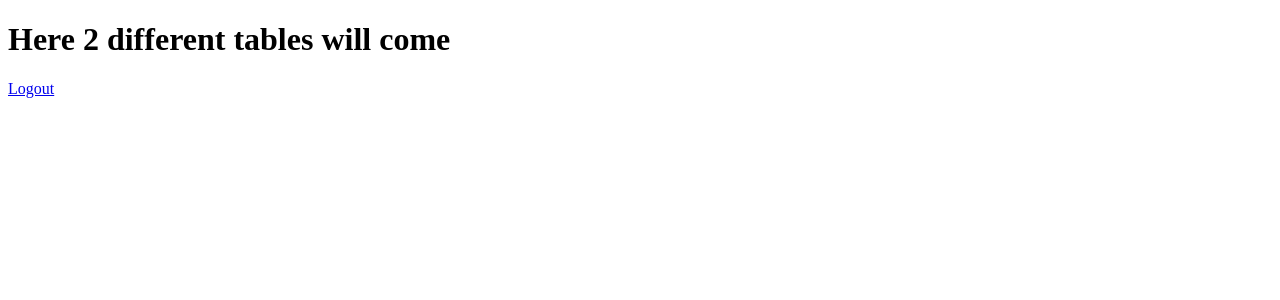
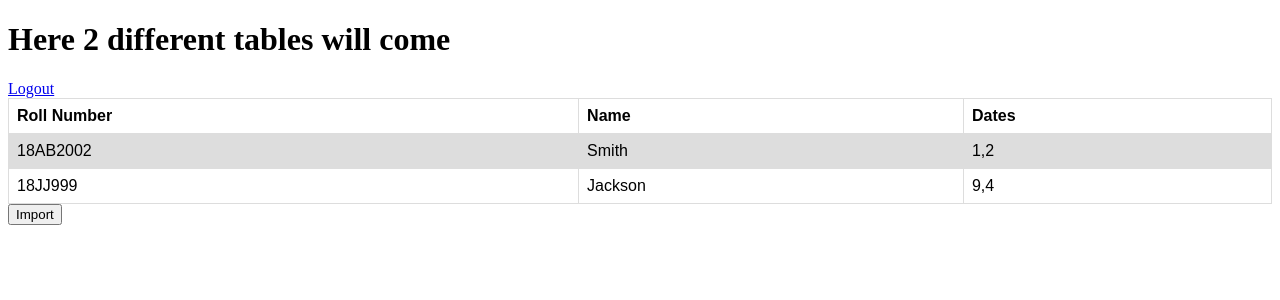
Before and after one commit to tsg-iitkgp/Gymkhana-Forms, a Python web app: template templates/applications.html in a window 1280 px wide. Shown: the top 300 px of the page. Run offline with Jinja, Linux system fonts and the light colour scheme; the template is opened without the code that fills it, so the values that code supplies are empty.

Commit message:
added basic table

```diff
--- /dev/null
+++ b/static/table.css
@@ -0,0 +1,15 @@
+table {
+  font-family: arial, sans-serif;
+  border-collapse: collapse;
+  width: 100%;
+}
+
+td, th {
+  border: 1px solid #dddddd;
+  text-align: left;
+  padding: 8px;
+}
+
+tr:nth-child(even) {
+  background-color: #dddddd;
+}
--- a/templates/applications.html
+++ b/templates/applications.html
@@ -4,6 +4,7 @@
     <meta charset="UTF-8">
     <meta name="viewport" content="width=device-width, initial-scale=1.0">
     <meta http-equiv="X-UA-Compatible" content="ie=edge">
+    <link rel="stylesheet" type="text/css" href="{{ url_for('static', filename='table.css') }}">
     <title>Gym Form Applications</title>
 </head>
 <body>
@@ -11,5 +12,23 @@
     <a href="{{ url_for('logout') }}">
             Logout
     </a>
+    <table style="width:100%">
+	  <tr>
+	    <th>Roll Number</th>
+	    <th>Name</th>
+	    <th>Dates</th>
+	  </tr>
+	  <tr>
+	    <td>18AB2002</td>
+	    <td>Smith</td>
+	    <td>1,2</td>
+	  </tr>
+	  <tr>
+	    <td>18JJ999</td>
+	    <td>Jackson</td>
+	    <td>9,4</td>
+	  </tr>
+	</table>
+	<button>Import</button>
 </body>
 </html>
```
